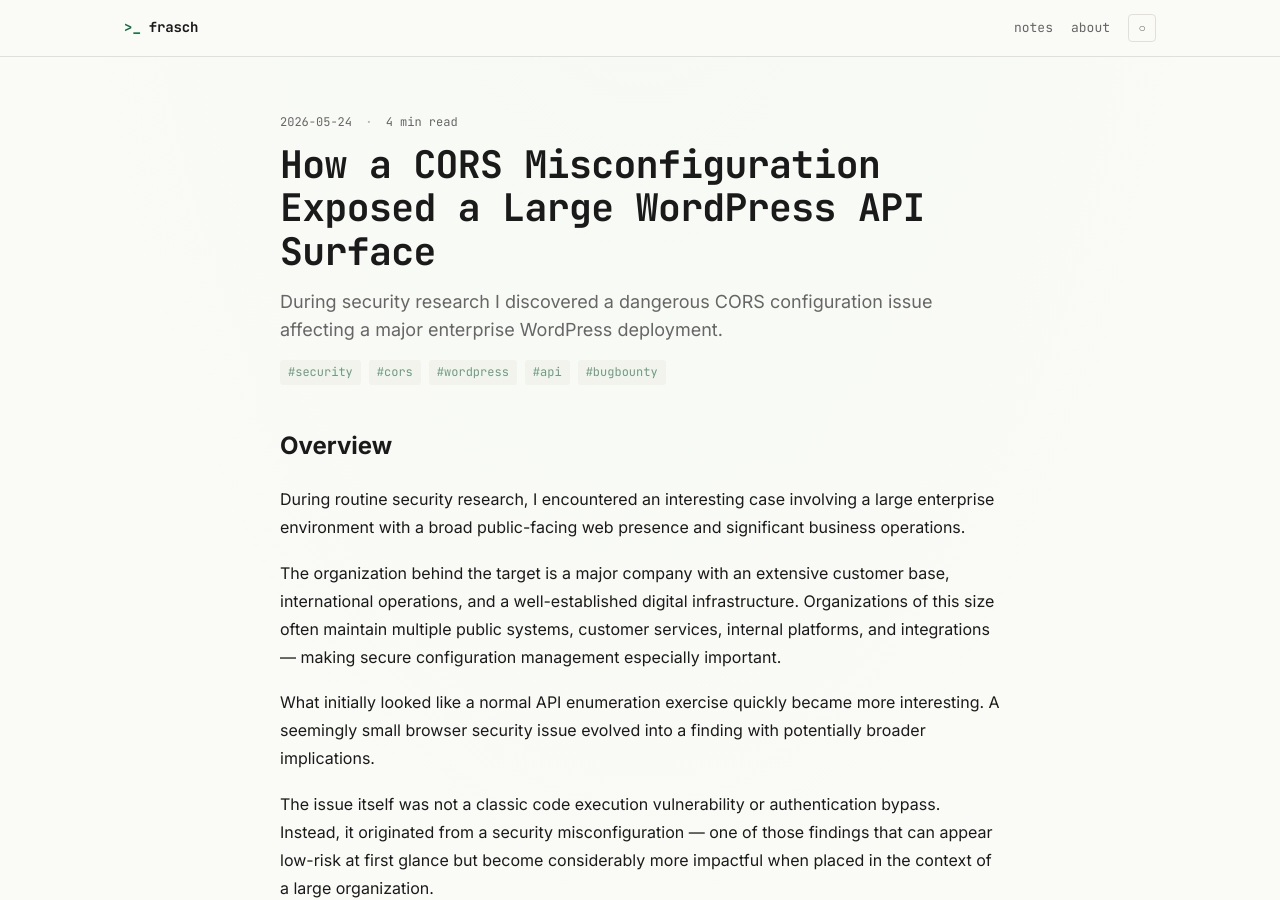
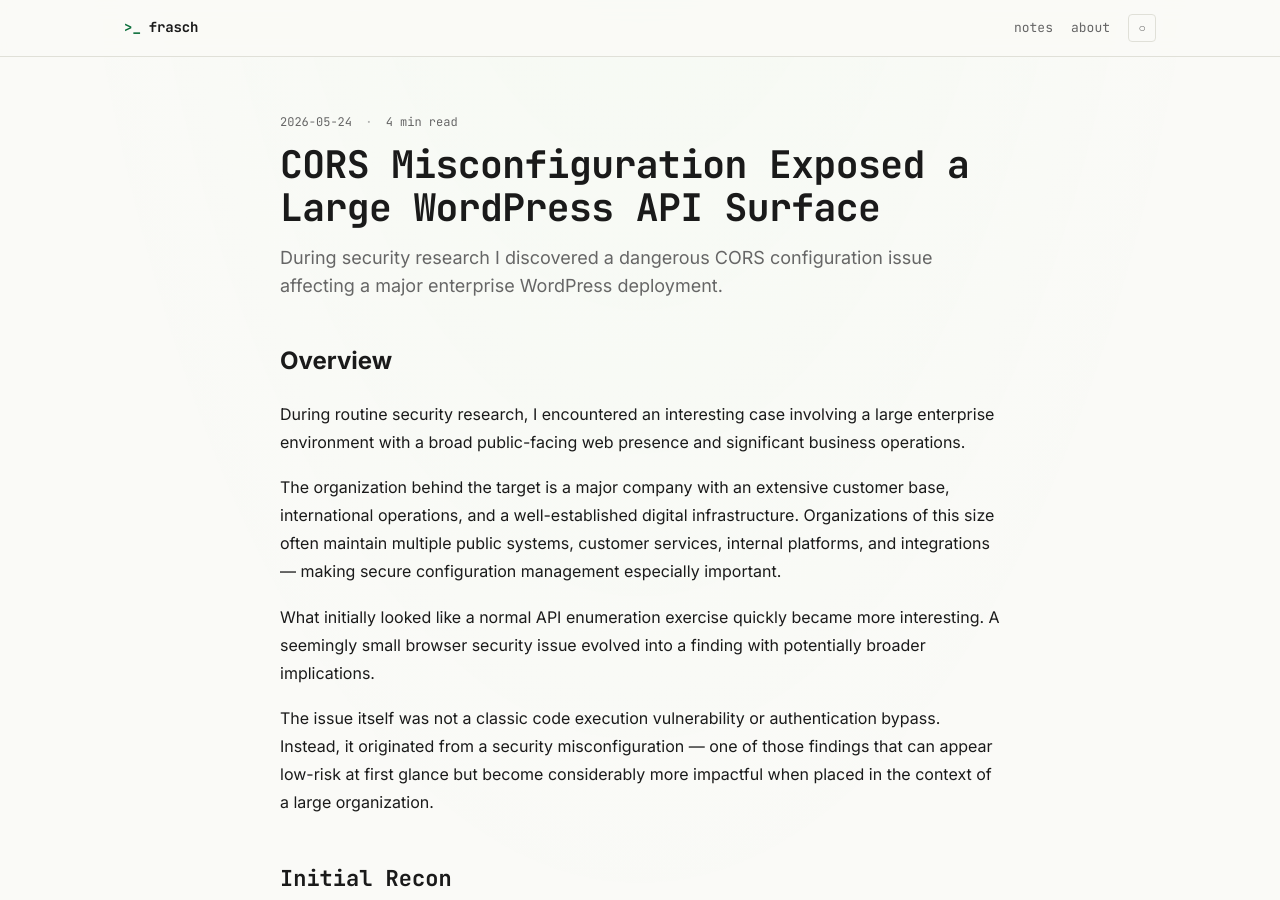
Before and after one commit to whoisfrasch/frasch, a Jekyll site: the page built from _posts/2026-05-24-cors.md, in a window 1280 px wide and 900 px high. Built offline with Jekyll 4.4.1, drawn with Linux system fonts in a browser that asks for light colours.

```diff
--- a/_posts/2026-05-24-cors.md
+++ b/_posts/2026-05-24-cors.md
@@ -1,7 +1,6 @@
 ---
-title: "How a CORS Misconfiguration Exposed a Large WordPress API Surface"
+title: "CORS Misconfiguration Exposed a Large WordPress API Surface"
 date: 2026-05-24 12:00:00 +0200
-tags: [security, cors, wordpress, api, bugbounty]
 description: "During security research I discovered a dangerous CORS configuration issue affecting a major enterprise WordPress deployment."
 ---
 
```
